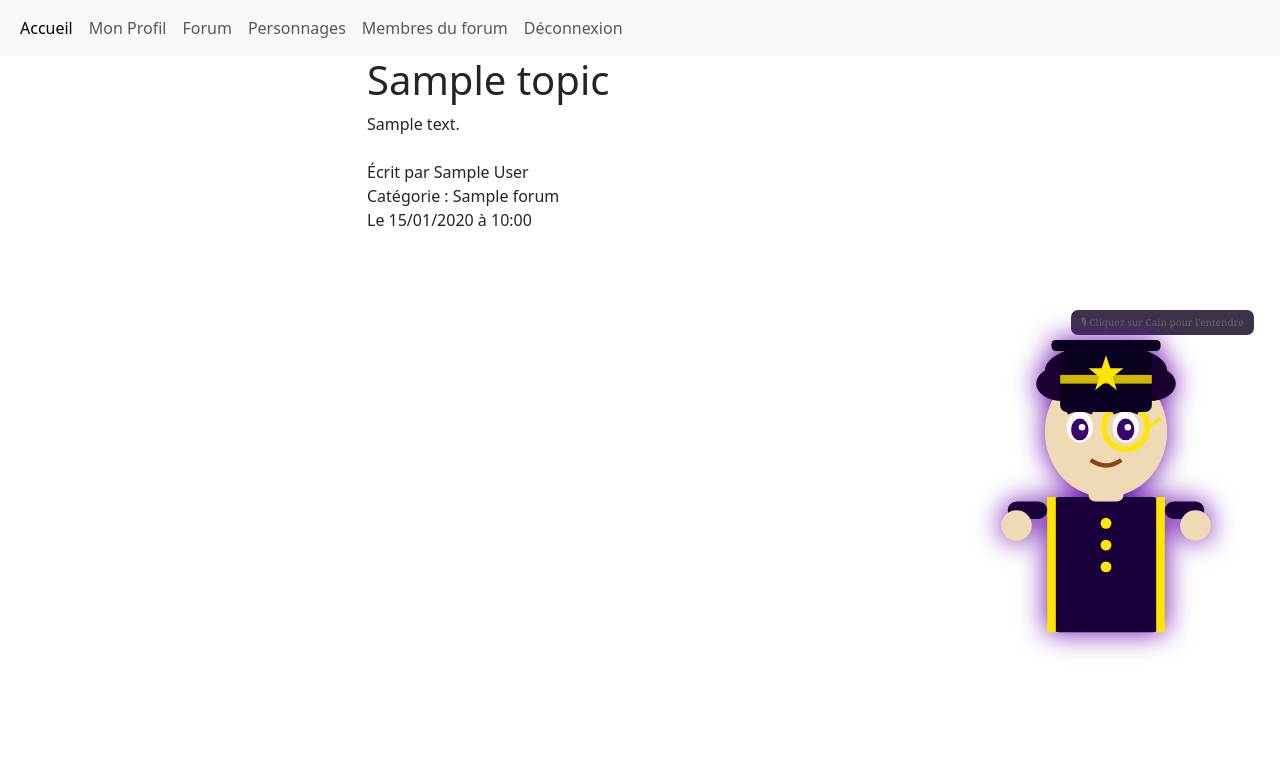
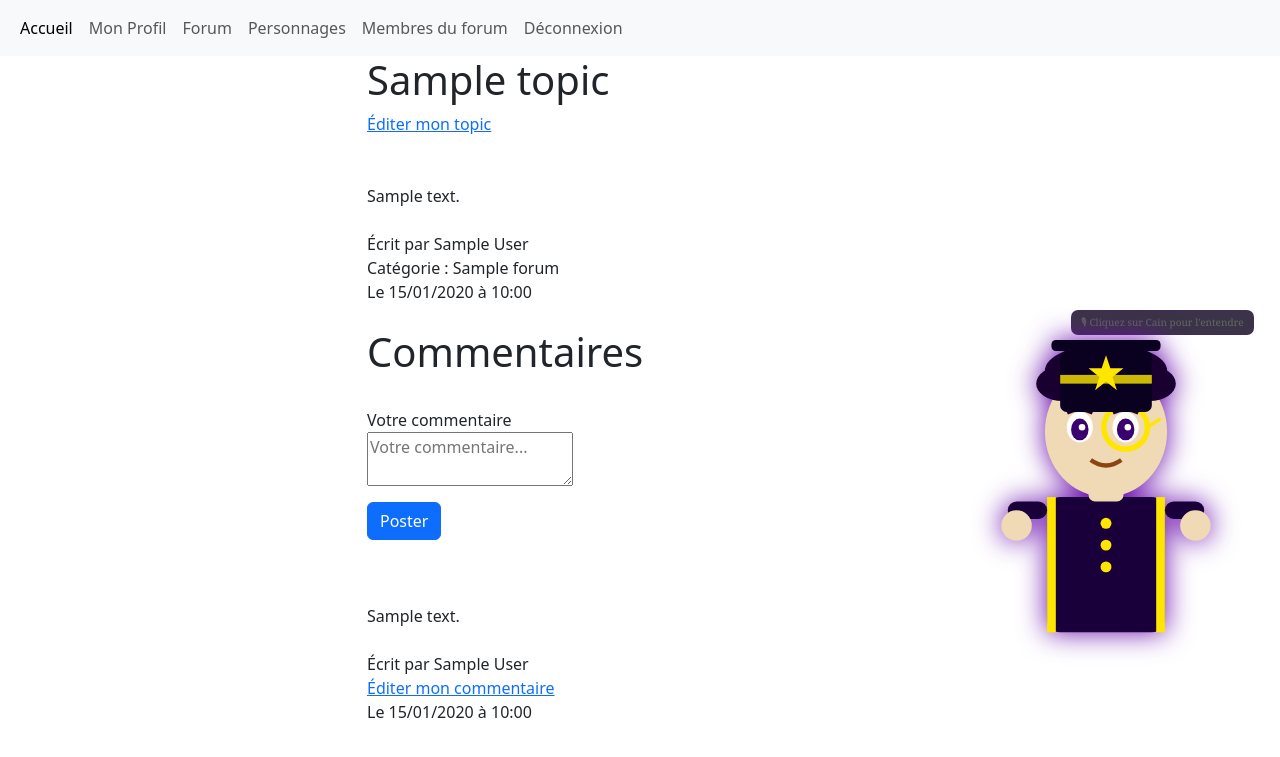
Before and after one commit to valmondcf/formulaire-cloud, a PHP site: page /forum/topic.php?id=1 in a window 1280 px wide. Shown: the top 757 px of the page. Run offline with PHP 8.4, Linux system fonts and the light colour scheme; the visitor is signed in with stand-in values (Sample User, id 1); tables that the repository leaves empty or names only in its code hold one stand-in row (values such as "Sample post").

Commit message:
ajout des commentaires->  poster et modifier son commentaire

```diff
--- a/forum/topic.php
+++ b/forum/topic.php
@@ -17,6 +17,45 @@
     $requete = $pdo->prepare("SELECT t.*, u.name, f.titre AS titre_forum FROM topic t INNER JOIN users u ON u.id = t.id_users INNER JOIN forum f ON f.id = t.id_forum WHERE t.id = ? ORDER BY t.date_creation DESC");
     $requete->execute([$get_id_topic]);
     $req_topic = $requete->fetch();
+
+    if(!isset($req_topic['id'])){
+        header('Location: /forum/forum.php');
+        exit;
+    }
+
+    $req = $pdo->prepare("SELECT tc.*, u.name FROM topic_commentaire tc INNER JOIN users u ON u.id = tc.id_users WHERE tc.id_topic = ? ORDER BY tc.date_creation DESC");
+    $req->execute([$req_topic['id']]);
+    $req_topic_commentaire = $req->fetchAll();
+
+    if(!empty($_POST)){
+    extract($_POST);
+
+    $valid = true;
+
+    if(isset($_POST['poster'])){
+
+        $commentaire = (String) trim($commentaire);
+
+        if(empty($commentaire)){
+        $valid = false;
+        $err_commentaire = "Ce champ ne peut pas être vide";
+
+        }elseif(mb_strlen($commentaire) < 3){
+            $valid = false;
+            $err_commentaire = "Le titre doit faire plus de 5 caractères";
+        }
+
+        if($valid){
+
+            $date_creation = date('Y-m-d H:i:s');
+            $req = $pdo->prepare("INSERT INTO topic_commentaire (id_topic, id_users, contenu, date_creation, date_modification) VALUES (?,?,?,?,?)");
+            $req->execute([$req_topic['id'], $_SESSION['id'], $commentaire, $date_creation, $date_creation]);
+
+            header('Location: topic.php?id=' . $req_topic['id']);
+            exit;
+        }
+    }
+    }
 
 ?>
 
@@ -40,13 +79,71 @@
                 <div class="col-3"></div>
                 <div class="col-3"></div>
                 <div class="col-6">
+                    <div>
+                        <a href="/forum/editer_topic.php?id=<?= $req_topic['id']?>">Éditer mon topic</a>
+                    </div>
+                    </br>
+                    </br>
                     <div><?= nl2br($req_topic['contenu']) ?></div>
                     </br>
                     <div>Écrit par <?= $req_topic['name'] ?>
                     <div>Catégorie : <?= $req_topic['titre_forum'] ?></div>
                     <div>Le <?= date_format(date_create($req_topic['date_creation']), "d/m/Y à H:i") ?></div>
+                    <?php
+                        if($req_topic['date_creation'] < $req_topic['date_modification']){
+                    ?>
+                    <div>Modifié le <?= date_format(date_create($req_topic['date_modification']), "d/m/Y à H:i") ?></div>
+                    <?php
+                        }
+                    ?>
                 </div>
                 <div class="col-3"></div>
+                <div class="col-3"></div>
+                <div class="col-6"></div>
+                    </br>
+                    <h1>Commentaires</h1>
+                <div class="col-3"></div>
+                <div class="col-3"></div>
+                <div class="col-6">
+                    <br>
+                    <form method="post">
+                        <div class="mb-3">
+                            <?php if(isset($err_commentaire)){ echo '<div>' . $err_commentaire . '</div>'; }?>
+                            <label>Votre commentaire</label>
+                            <textarea type="text" name="commentaire" placeholder="Votre commentaire..."><?php if(isset($commentaire)){ echo $commentaire; }?></textarea>
+                        </div>
+                        <div class="mb-3">
+                            <button type="submit" name="poster" class="btn btn-primary">Poster</button>
+                        </div>
+                    </form>
+                </div>
+                <div class="col-3"></div>
+                <?php
+                    foreach($req_topic_commentaire as $rtc){
+                ?>
+                </br>
+                <div class="col-3"></div>
+                <div class="col-6">
+                    </br>
+                    <div><?= nl2br($rtc['contenu']) ?></div>
+                    </br>
+                    <div>Écrit par <?= $rtc['name'] ?>
+                    <div>
+                        <a href="/forum/editer_commentaire.php?id=<?=$rtc['id'] ?>">Éditer mon commentaire</a>
+                    </div>
+                    <div>Le <?= date_format(date_create($rtc['date_creation']), "d/m/Y à H:i") ?></div>
+                    <?php
+                        if($rtc['date_creation'] < $rtc['date_modification']){
+                    ?>
+                    <div>Modifié le <?= date_format(date_create($rtc['date_modification']), "d/m/Y à H:i") ?></div>
+                    <?php
+                        }
+                    ?>
+                </div>
+                <div class="col-3"></div>
+                <?php
+                    }
+                ?>
             </div>
         </div>
         <script src="/caine/caine.js"></script>
```
Also changed, not shown: forum/editer_commentaire.php (added, +98 -0 lines), forum/editer_topic.php (renamed from forum/create_topic.php, +36 -18 lines).
